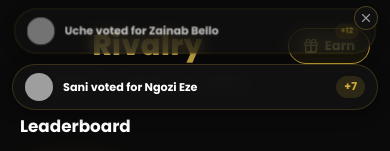
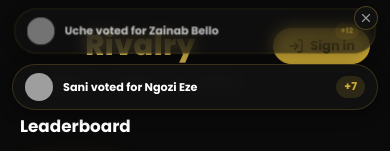
Before and after one commit to sammypoundz/rivalry, a React (Vite) app: page / in a window 390 px wide. Shown: the top 151 px of the page. Built offline with nearby package versions, Linux system fonts and the light colour scheme; no server answers; grey boxes are pictures that could not be loaded.

Commit message:
fixed likes bugs

```diff
--- a/src/App.tsx
+++ b/src/App.tsx
@@ -204,6 +204,9 @@ function MainApp() {
             setTab("contests");
           }}
           onEarn={() => (user ? setTab("earn") : setPendingAuthAction("earn"))}
+          // Mobile-only Sign in button (replaces Earn in the dashboard header)
+          // for visitors who aren't logged in yet.
+          onSignIn={user ? undefined : () => setShowAuth(true)}
         />
       )}
       {tab === "contests" && (
--- a/src/components/Dashboard.css
+++ b/src/components/Dashboard.css
@@ -33,8 +33,37 @@
   cursor: pointer;
 }
 
+.dashboard__signin {
+  display: none; /* mobile-only — replaces the Earn button (see media query) */
+  align-items: center;
+  gap: 6px;
+  margin-top: 4px;
+  padding: 7px 14px;
+  border: 1px solid var(--gold);
+  border-radius: 999px;
+  background: var(--gold);
+  color: #1a1206;
+  font-size: 13px;
+  font-weight: 700;
+  cursor: pointer;
+}
+
+.dashboard__signin:active {
+  background: var(--gold-light);
+}
+
 .dashboard__earn:active {
   background: rgba(212, 175, 55, 0.2);
+}
+
+/* Mobile: Sign in takes the Earn button's spot in the header */
+@media (max-width: 768px) {
+  .dashboard__earn {
+    display: none;
+  }
+  .dashboard__signin {
+    display: flex;
+  }
 }
 
 .dashboard__title {
--- a/src/components/Dashboard.tsx
+++ b/src/components/Dashboard.tsx
@@ -1,5 +1,5 @@
 import { contestants, type Contestant, type Contest } from "../data";
-import { Swords, ChevronRight, Gift } from "lucide-react";
+import { Swords, ChevronRight, Gift, LogIn } from "lucide-react";
 import "./Dashboard.css";
 
 interface DashboardProps {
@@ -7,11 +7,13 @@ interface DashboardProps {
   joinedContest: Contest | null;
   onOpenContest: (contest: Contest) => void;
   onEarn: () => void;
+  /** Opens the sign-in overlay (shown on mobile in place of the Earn button). */
+  onSignIn?: () => void;
 }
 
 const medals = ["🥇", "🥈", "🥉"];
 
-export default function Dashboard({ onSelect, joinedContest, onOpenContest, onEarn }: DashboardProps) {
+export default function Dashboard({ onSelect, joinedContest, onOpenContest, onEarn, onSignIn }: DashboardProps) {
   const ranked = [...contestants].sort((a, b) => b.votes - a.votes);
 
   return (
@@ -22,6 +24,12 @@ export default function Dashboard({ onSelect, joinedContest, onOpenContest, onEa
             <h1 className="dashboard__title">Rivalry</h1>
             <p className="dashboard__subtitle">Season 1 — Vote for your queen</p>
           </div>
+          {onSignIn ? (
+            <button className="dashboard__signin" onClick={onSignIn}>
+              <LogIn size={16} strokeWidth={2.1} />
+              Sign in
+            </button>
+          ) : null}
           <button className="dashboard__earn" onClick={onEarn}>
             <Gift size={16} strokeWidth={2.1} />
             Earn
--- a/src/components/PhotoGallery.css
+++ b/src/components/PhotoGallery.css
@@ -140,6 +140,20 @@
   color: #ff4d6d;
 }
 
+/* "tap to unlike" hint — fades out a second after liking */
+.lightbox__hint {
+  font-size: 11px;
+  font-weight: 500;
+  opacity: 0.8;
+  transition: opacity 0.45s ease, transform 0.45s ease;
+}
+
+.lightbox__hint--hide {
+  opacity: 0;
+  transform: translateX(4px);
+  pointer-events: none;
+}
+
 .lightbox__like:disabled {
   cursor: default;
 }
--- a/src/components/PhotoGallery.tsx
+++ b/src/components/PhotoGallery.tsx
@@ -143,6 +143,20 @@ export function Lightbox({
 }) {
   const [index, setIndex] = useState(startIndex);
   const src = images[index];
+  const liked = mine.has(src);
+
+  // The "tap to unlike" hint flashes for a second after liking, then fades
+  // out — the like state itself stays visible.
+  const [hintVisible, setHintVisible] = useState(false);
+  useEffect(() => {
+    if (!liked) {
+      setHintVisible(false);
+      return;
+    }
+    setHintVisible(true);
+    const t = setTimeout(() => setHintVisible(false), 1000);
+    return () => clearTimeout(t);
+  }, [liked, src]);
 
   useEffect(() => {
     const onKey = (e: KeyboardEvent) => {
@@ -172,7 +186,13 @@ export function Lightbox({
             onClick={() => onLike(src)}
           >
             <Heart size={18} fill={mine.has(src) ? "currentColor" : "none"} />
-            <span>{mine.has(src) ? "Liked — tap to unlike" : "Like"}</span>
+            <span>{mine.has(src) ? "Liked" : "Like"}</span>
+            <span
+              className={`lightbox__hint${hintVisible ? "" : " lightbox__hint--hide"}`}
+              aria-hidden="true"
+            >
+              tap to unlike
+            </span>
             <strong>{(counts[src] ?? 0).toLocaleString()}</strong>
           </button>
           {index < images.length - 1 && (
```
